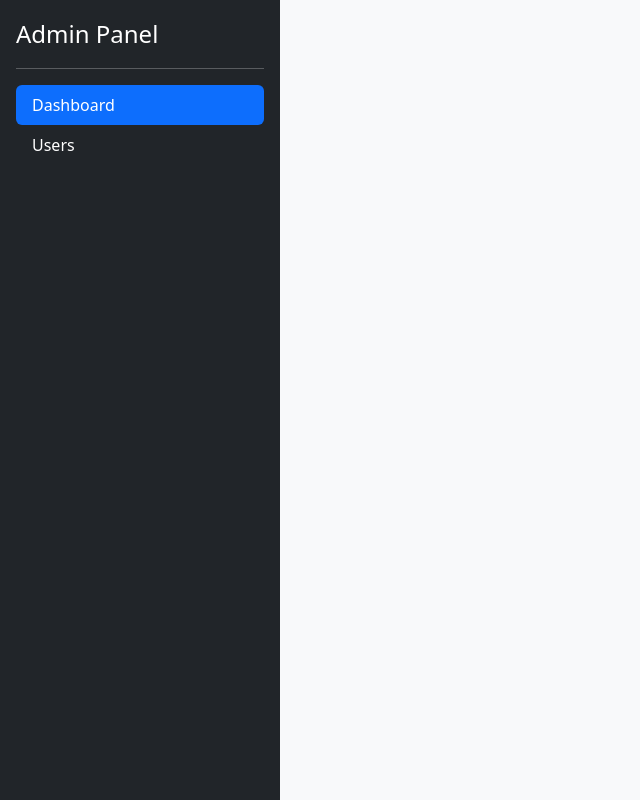
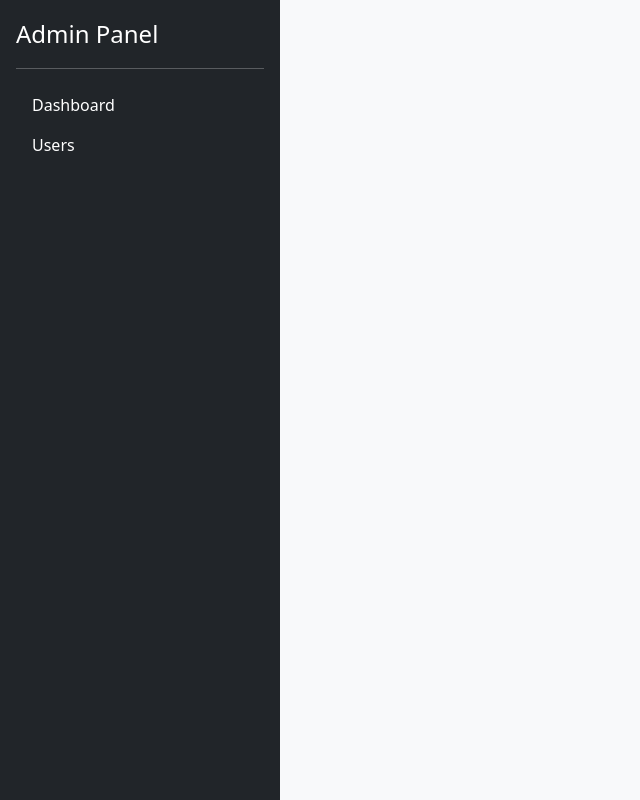
Before and after one commit to nandzor/react_19, a React (Vite) app: page / in a window 1280 px wide. Shown: the whole page, without its empty margins (0-640 px from the left). Built offline with nearby package versions, Linux system fonts and the light colour scheme.

Commit message:
enhance using navlink

```diff
--- a/src/admin/layouts/AdminLayout.jsx
+++ b/src/admin/layouts/AdminLayout.jsx
@@ -1,12 +1,7 @@
 
-import { Outlet, useLocation } from "react-router-dom";
-import { Link } from "react-router-dom";
+import { Outlet, NavLink, Link } from "react-router-dom";
 
 const AdminLayout = () => {
-  const location = useLocation();
-  const isDashboard = location.pathname === '/' || location.pathname === '/dashboard';
-  const isUsers = location.pathname.startsWith('/users') || location.pathname.startsWith('/users');
-
   return (
     <div className="d-flex flex-column flex-md-row min-vh-100">
       <nav
@@ -22,14 +17,21 @@ const AdminLayout = () => {
         <hr />
         <ul className="nav nav-pills flex-column mb-auto">
           <li className="nav-item">
-            <Link to="/dashboard" className={`nav-link ${isDashboard ? 'active' : 'text-white'}`} aria-current={isDashboard ? 'page' : undefined}>
+            <NavLink
+              to="/dashboard"
+              className={({ isActive }) => `nav-link${isActive ? ' active' : ' text-white'}`}
+              end
+            >
               Dashboard
-            </Link>
+            </NavLink>
           </li>
           <li className="nav-item">
-            <Link to="/users" className={`nav-link ${isUsers ? 'active' : 'text-white'}`} aria-current={isUsers ? 'page' : undefined}>
+            <NavLink
+              to="/users"
+              className={({ isActive }) => `nav-link${isActive ? ' active' : ' text-white'}`}
+            >
               Users
-            </Link>
+            </NavLink>
           </li>
         </ul>
       </nav>
```
